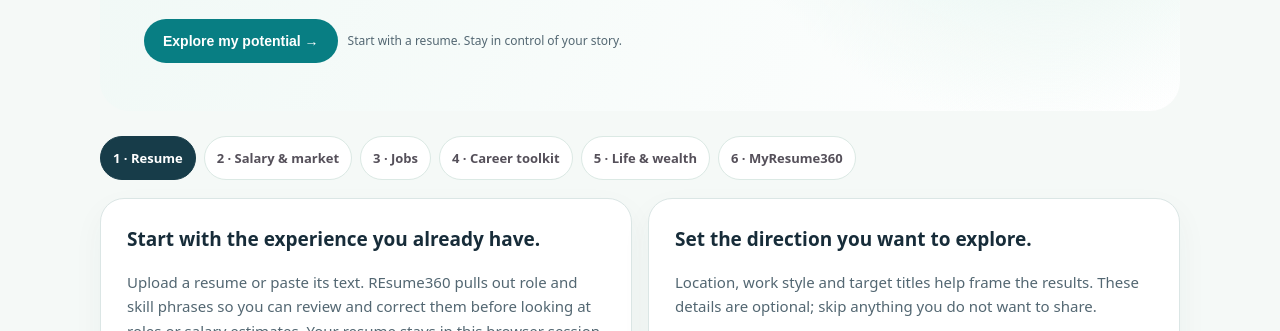
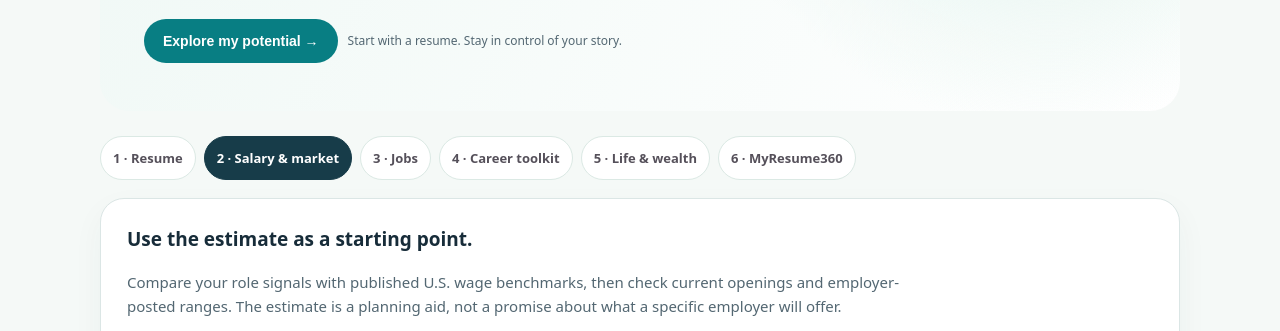
Before and after one commit to sachintechpro/REsume360, a plain HTML site: page index.html in a window 1280 px wide. Both pictures are taken after a click on the element "2 · Salary & market". Shown: the part 413-744 px from the top of the page. Drawn offline with Linux system fonts and the light colour scheme.

Commit message:
Fix navigation script line break

```diff
--- a/index.html
+++ b/index.html
@@ -237,7 +237,8 @@ const benchmarks=[
  {role:'Applied AI / ML Engineer (proxy)',median:135980,group:'Computer and mathematical',keywords:['ai engineer','machine learning','llm','agentic ai','generative ai','rag'],note:'Uses Software Developers as a broad occupational proxy; BLS has no single AI Engineer category.'}
 ];
 const laGroups={'Computer and mathematical':{local:62.04,national:57.73},'Management':{local:77.12,national:69.84},'Business and financial operations':{local:49.32,national:45.78}};
-let currentSectionId='profile';\nfunction showTab(id,el){document.querySelectorAll('main>section').forEach(x=>x.classList.add('hide'));document.getElementById(id).classList.remove('hide');document.querySelectorAll('.tab').forEach(x=>x.classList.remove('active'));el.classList.add('active');currentSectionId=id;updateJourneyCtas();window.scrollTo({top:0,behavior:'smooth'})}
+let currentSectionId='profile';
+function showTab(id,el){document.querySelectorAll('main>section').forEach(x=>x.classList.add('hide'));document.getElementById(id).classList.remove('hide');document.querySelectorAll('.tab').forEach(x=>x.classList.remove('active'));el.classList.add('active');currentSectionId=id;updateJourneyCtas();window.scrollTo({top:0,behavior:'smooth'})}
 async function analyzeResume(){
  const f=document.getElementById('file').files[0];let text=document.getElementById('resumeText').value.trim();
  if(f){try{if(f.name.toLowerCase().endsWith('.txt'))text=await f.text();else if(f.name.toLowerCase().endsWith('.pdf')){await loadScript('https://cdnjs.cloudflare.com/ajax/libs/pdf.js/3.11.174/pdf.min.js');pdfjsLib.GlobalWorkerOptions.workerSrc='https://cdnjs.cloudflare.com/ajax/libs/pdf.js/3.11.174/pdf.worker.min.js';const pdf=await pdfjsLib.getDocument({data:await f.arrayBuffer()}).promise;let pages=[];for(let i=1;i<=pdf.numPages;i++){let p=await pdf.getPage(i);let c=await p.getTextContent();pages.push(c.items.map(x=>x.str).join(' '))}text=pages.join('\n')}else if(f.name.toLowerCase().endsWith('.docx')){await loadScript('https://cdnjs.cloudflare.com/ajax/libs/mammoth/1.8.0/mammoth.browser.min.js');let a=await mammoth.extractRawText({arrayBuffer:await f.arrayBuffer()});text=a.value}}catch(e){document.getElementById('parseStatus').textContent='Could not parse file. Paste the resume text instead.';return}}
```
